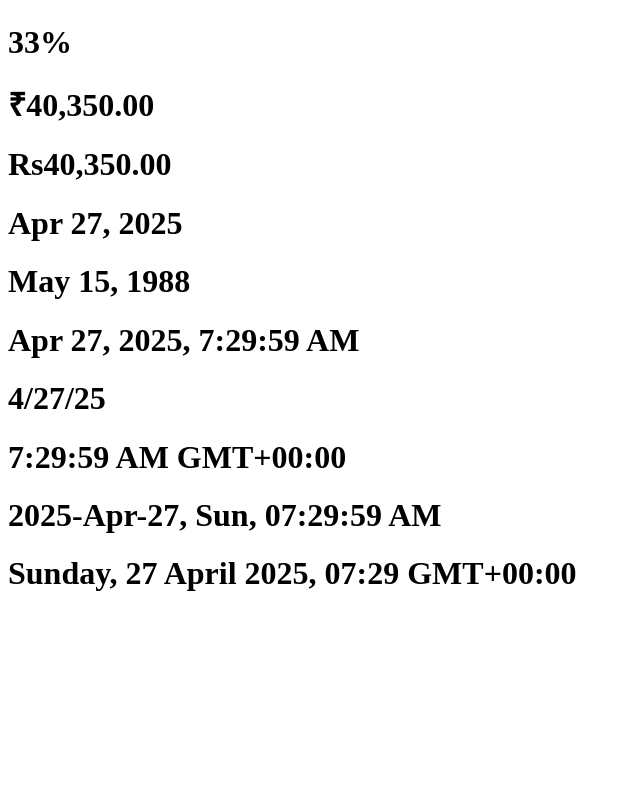
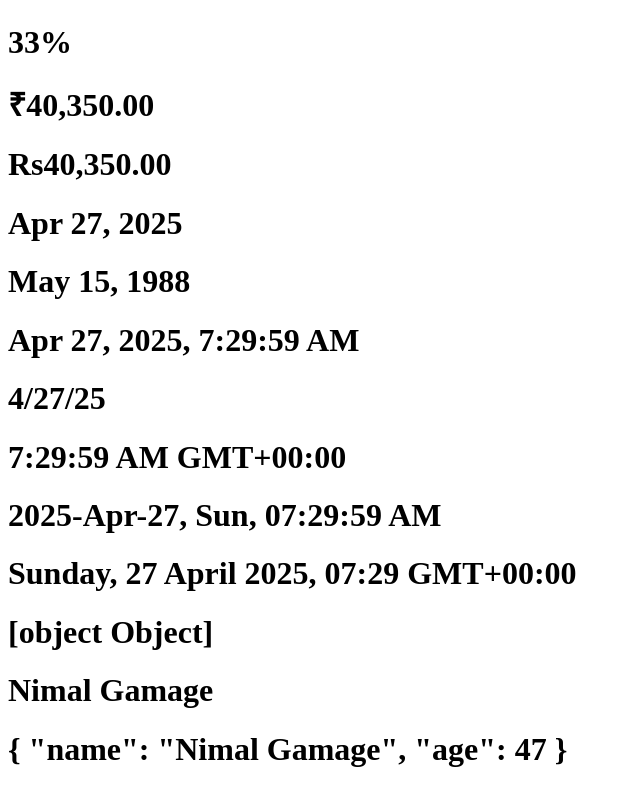
Before and after one commit to Pebhashi-Tharushika/angular-18-practice, an Angular app in the folder pipes/: page / in a window 1280 px wide. Shown: the part 407-1196 px from the top of the page, without its empty margins (0-640 px from the left). Before the commit the page ends 1021 px from the top, so only its background shows below. Built offline with nearby package versions, Linux system fonts and the light colour scheme.

Commit message:
buil-in pipe - JSON Pipe

```diff
--- a/pipes/src/app/app.component.html
+++ b/pipes/src/app/app.component.html
@@ -47,3 +47,14 @@
 <!-- ____________ Custom format options ___________ -->
 <h1>{{today | date:'yyyy-MMM-dd, E, hh:mm:ss a'}}</h1> <!-- 2025-Apr-22, Tue, 06:56:11 PM -->
 <h1>{{today | date:'EEEE, dd MMMM yyyy, HH:mm zzzz'}}</h1> <!-- Tuesday, 22 April 2025, 18:56 GMT+05:30 -->
+
+
+
+
+<!-- ===================== JSON Manipulation ====================== -->
+
+<h1>{{user}}</h1>  <!-- [object Object] -->
+
+<h1>{{user.name}}</h1> <!-- Kamal -->
+
+<h1>{{user | json}}</h1> <!-- { "name": "Kamal", "age": 30 } -->
--- a/pipes/src/app/app.component.ts
+++ b/pipes/src/app/app.component.ts
@@ -13,9 +13,15 @@ export class AppComponent {
 
   tax: number = 0.3261;
 
-  today : number = Date.now();
+  today: number = Date.now();
 
-  birthday : Date = new Date('05/15/1988'); // 'MM/dd/yyyy' or 'yyyy-MM-dd'
+  birthday: Date = new Date('05/15/1988'); // 'MM/dd/yyyy' or 'yyyy-MM-dd'
+
+  user: User = {
+    name: 'Nimal Gamage',
+    age: 47
+  }
+
 
 }
 
```
